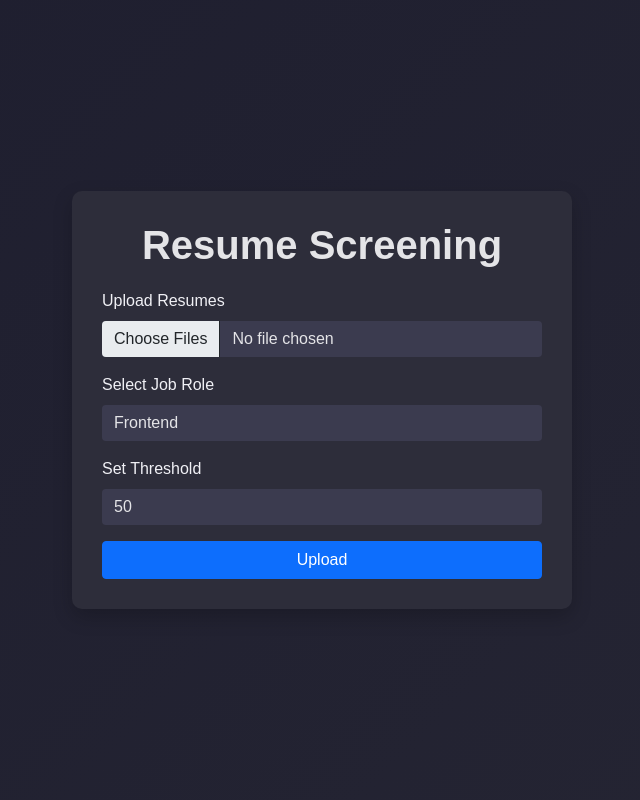
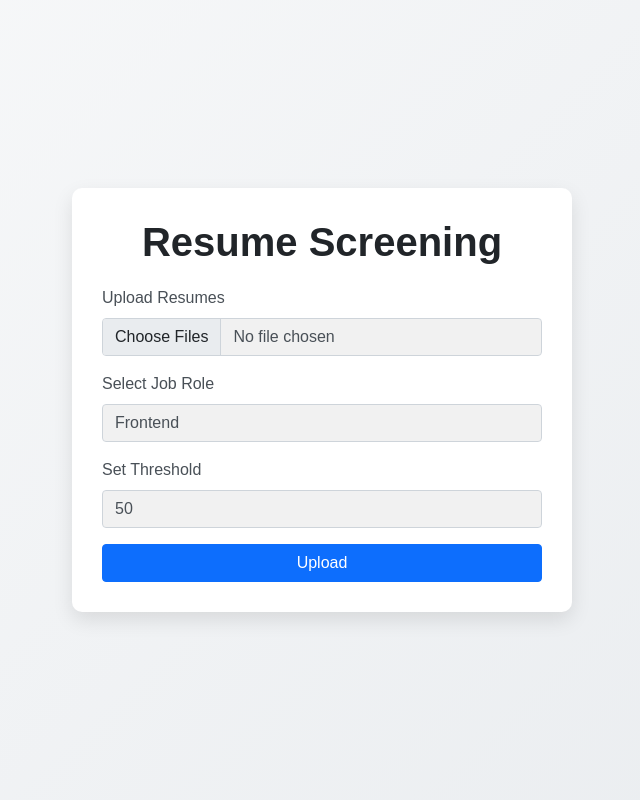
Before and after one commit to santoshkumarhatti/majorproject, a Flask app: page / in a window 1280 px wide. Shown: the whole page, without its empty margins (318-958 px from the left). Run offline with Flask 3, Linux system fonts and the light colour scheme; parts of the project's set-up code (start-up, migrations or seed data) failed here and were passed over; some libraries are stand-ins or nearby versions.

Commit message:
dark to white theme

```diff
--- a/templates/index.html
+++ b/templates/index.html
@@ -7,8 +7,8 @@
     <link href="https://cdn.jsdelivr.net/npm/bootstrap@5.1.3/dist/css/bootstrap.min.css" rel="stylesheet">
     <style>
         body {
-            background: linear-gradient(135deg, #1e1e2f, #252533);
-            color: #e4e4e7;
+            background: linear-gradient(135deg, #f8f9fa, #e9ecef);
+            color: #212529;
             font-family: 'Arial', sans-serif;
             height: 100vh;
             display: flex;
@@ -16,20 +16,20 @@
             align-items: center;
         }
         .container {
-            background-color: #2d2d3a;
+            background-color: #ffffff;
             padding: 30px;
             border-radius: 10px;
-            box-shadow: 0 8px 20px rgba(0, 0, 0, 0.2);
+            box-shadow: 0 8px 20px rgba(0, 0, 0, 0.1);
             width: 100%;
             max-width: 500px;
         }
         .form-label {
-            color: #f0f0f5;
+            color: #495057;
         }
         .form-control {
-            background-color: #3b3b4f;
-            color: #e4e4e7;
-            border: none;
+            background-color: #f1f1f1;
+            color: #495057;
+            border: 1px solid #ced4da;
         }
         .form-control:focus {
             border-color: #007bff;
@@ -38,6 +38,7 @@
         button {
             background-color: #007bff;
             border: none;
+            color: white;
         }
         button:hover {
             background-color: #0056b3;
@@ -46,6 +47,10 @@
             text-align: center;
             margin-bottom: 20px;
             font-weight: 600;
+            color: #212529;
+        }
+        .alert {
+            margin-top: 15px;
         }
     </style>
 </head>
```
